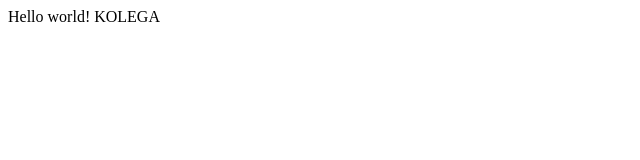
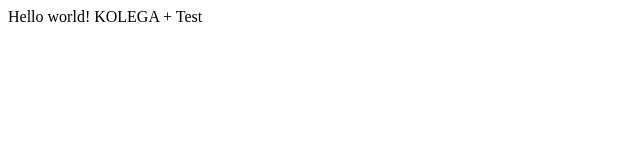
Before and after one commit to BasKo098/GitTutorial, a plain HTML site: page index.html in a window 1280 px wide. Shown: the full height of the page, 0-640 px from the left. Drawn offline with Linux system fonts and the light colour scheme.

Commit message:
nasza zmiana

```diff
--- a/index.html
+++ b/index.html
@@ -6,6 +6,9 @@
     <title>Get Tutorial</title>
 </head>
 <body>
-    Hello world! KOLEGA
+
+    Hello world! KOLEGA + Test
+
+
 </body>
 </html>
```
